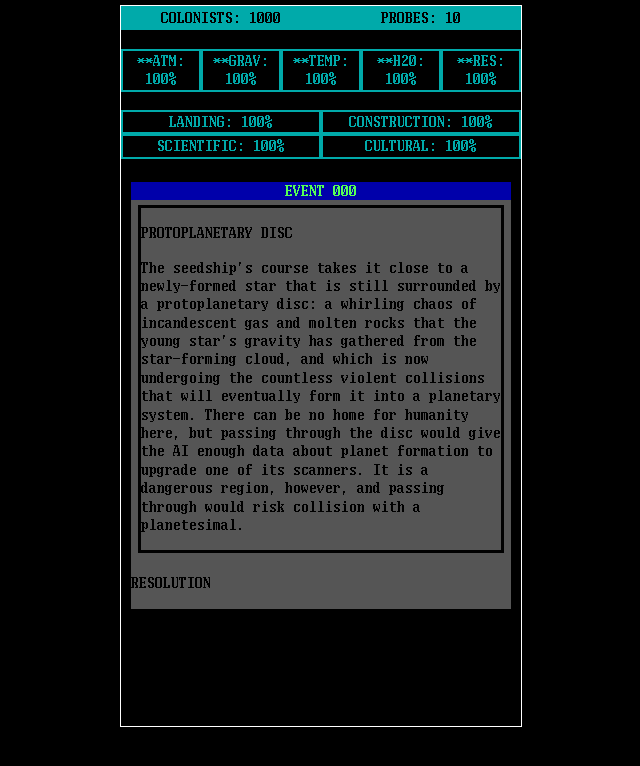
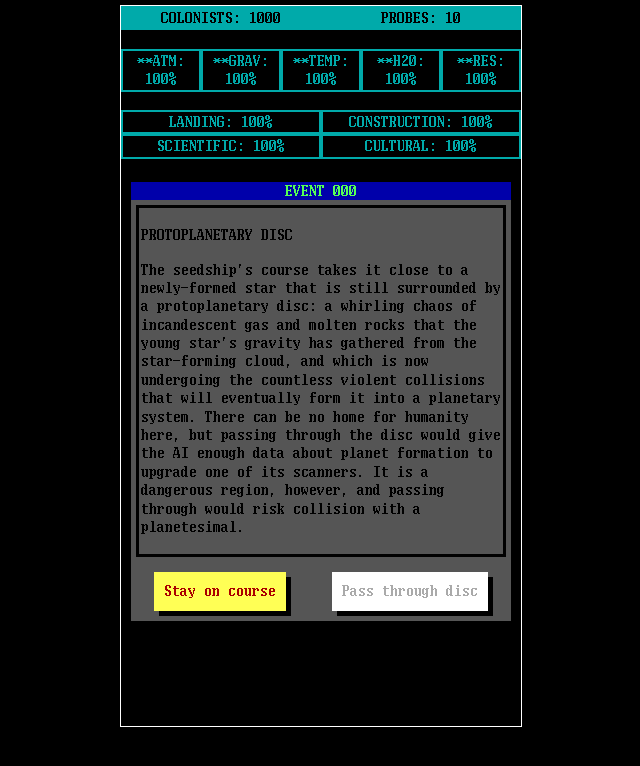
Before and after one commit to wnwarchdev/Seedship-practice, a website built with Parcel: page index.html in a window 1280 px wide. Shown: the whole page, without its empty margins (319-959 px from the left). Built offline with nearby package versions, Linux system fonts and the light colour scheme.

Commit message:
work on resolution buttons

```diff
--- a/index.html
+++ b/index.html
@@ -39,7 +39,10 @@
       <div id="eventReport"><p>PROTOPLANETARY DISC</p>
       <p>The seedship's course takes it close to a newly-formed star that is still surrounded by a protoplanetary disc: a whirling chaos of incandescent gas and molten rocks that the young star's gravity has gathered from the star-forming cloud, and which is now undergoing the countless violent collisions that will eventually form it into a planetary system. There can be no home for humanity here, but passing through the disc would give the AI enough data about planet formation to upgrade one of its scanners. It is a dangerous region, however, and passing through would risk collision with a planetesimal.</p></div>
 
-      <p>RESOLUTION</p>
+    <div id="resolution">
+      <button class="resolutionButton selected">Stay on course</button>
+      <button class="resolutionButton">Pass through disc</button>
+    </div>
     </div>
 
   </div>
--- a/src/sass/style.scss
+++ b/src/sass/style.scss
@@ -87,8 +87,33 @@ button {
 
 #eventReport {
   width: 360px;
+  padding: 2px;
   border-style: solid;
   border-color: $black;
   align-self: center;
   margin: 5px;
 }
+
+#resolution {
+  display: flex;
+  justify-content: space-around;
+  button {
+    flex-basis: auto;
+    border: none;
+    margin: 10px;
+    padding: 10px;
+    //color: $black;
+    //background-color: $yellow;
+    box-shadow: 5px 5px $black;
+  }
+}
+
+.resolutionButton {
+  background-color: $white;
+  color: $light-gray;
+}
+
+.selected {
+  background-color: $yellow;
+  color: $red;
+}
```
